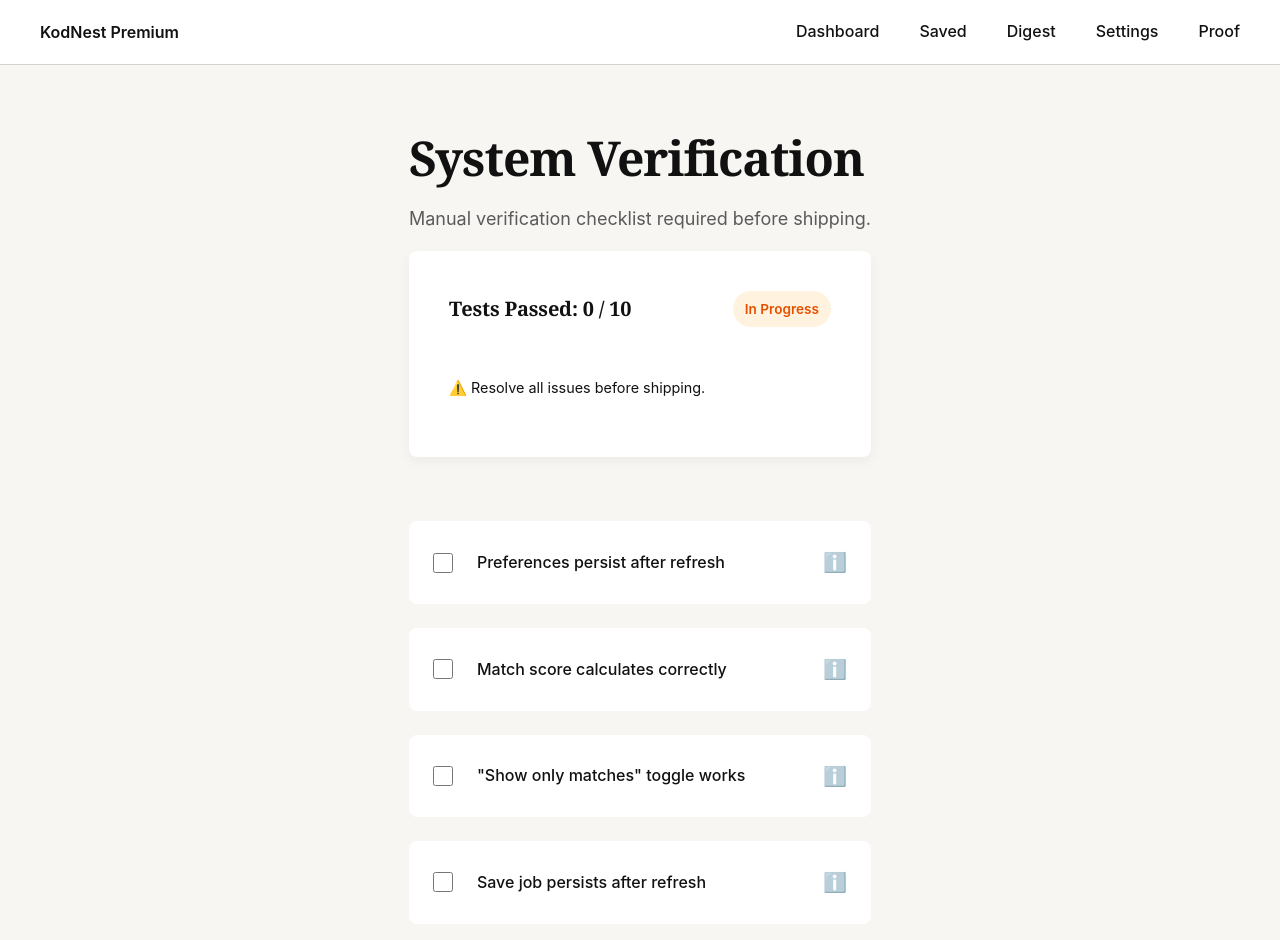
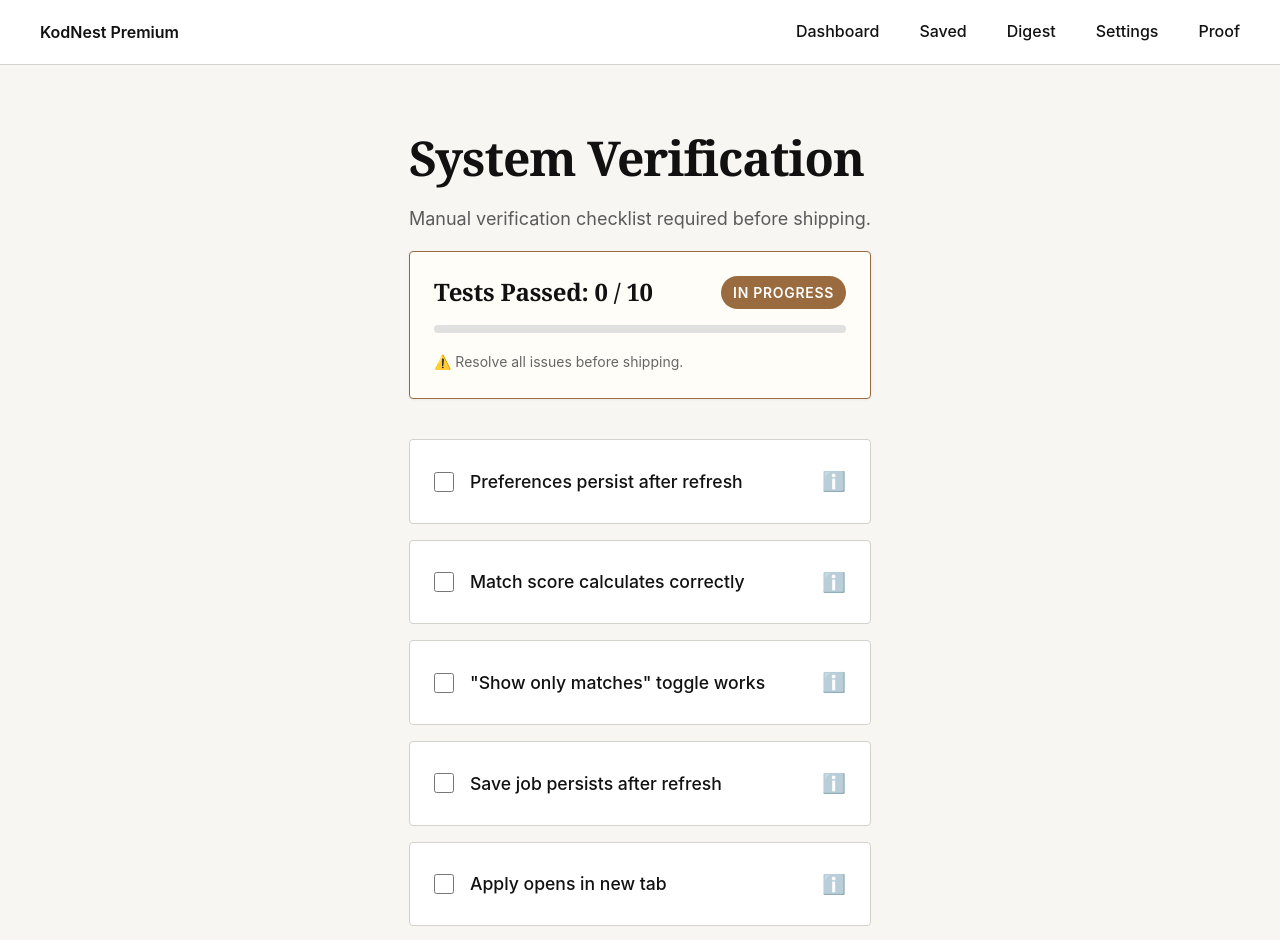
Before and after one commit to Divya07-22/Job-Notification, a React (Vite) app: page /jt/07-test in a window 1280 px wide. Shown: the top 940 px of the page. Built offline with nearby package versions, Linux system fonts and the light colour scheme.

Commit message:
Implement Test Checklist Styles and Ship Lock Logic

```diff
--- a/src/styles.css
+++ b/src/styles.css
@@ -2571,3 +2571,214 @@ select.input {
   font-weight: 600;
   font-size: 0.9rem;
 }
+
+
+/* ============================================
+   TEST CHECKLIST & SHIP PAGE STYLES
+   ============================================ */
+
+/* Summary Card */
+.summary-card {
+  background-color: var(--color-surface);
+  border: 1px solid var(--color-border);
+  border-radius: var(--border-radius);
+  padding: var(--space-md);
+  margin-bottom: var(--space-lg);
+  box-shadow: 0 1px 3px rgba(0, 0, 0, 0.05);
+}
+
+.summary-card--success {
+  border-color: var(--color-success);
+  background-color: #F8FFF8;
+}
+
+.summary-card--warning {
+  border-color: var(--color-warning);
+  background-color: #FFFDF8;
+}
+
+.summary-card__header {
+  display: flex;
+  justify-content: space-between;
+  align-items: center;
+  margin-bottom: var(--space-sm);
+  flex-wrap: wrap;
+  gap: var(--space-sm);
+}
+
+.summary-card__title {
+  font-family: var(--font-serif);
+  font-size: var(--font-size-h3);
+  margin: 0;
+  color: var(--color-text-primary);
+}
+
+.summary-badge {
+  font-family: var(--font-sans);
+  font-size: var(--font-size-small);
+  font-weight: 600;
+  padding: 4px 12px;
+  border-radius: 20px;
+  text-transform: uppercase;
+  letter-spacing: 0.05em;
+}
+
+.summary-badge--success {
+  background-color: var(--color-success);
+  color: white;
+}
+
+.summary-badge--warning {
+  background-color: var(--color-warning);
+  color: white;
+}
+
+.summary-message {
+  margin-top: var(--space-sm);
+  font-size: var(--font-size-small);
+  color: #666;
+  margin-bottom: 0;
+}
+
+/* Progress Bar */
+.progress-bar {
+  height: 8px;
+  background-color: #E0E0E0;
+  border-radius: 4px;
+  overflow: hidden;
+  margin-top: var(--space-xs);
+}
+
+.progress-bar__fill {
+  height: 100%;
+  background-color: var(--color-accent);
+  transition: width 0.3s ease;
+}
+
+/* Checklist */
+.checklist-container {
+  display: grid;
+  gap: var(--space-sm);
+  margin-bottom: var(--space-lg);
+}
+
+.checklist-item {
+  background-color: var(--color-surface);
+  border: 1px solid var(--color-border);
+  border-radius: var(--border-radius);
+  padding: var(--space-md);
+  display: flex;
+  justify-content: space-between;
+  align-items: center;
+  transition: border-color 0.2s ease;
+}
+
+.checklist-item:hover {
+  border-color: #999;
+}
+
+.checklist-label {
+  display: flex;
+  align-items: center;
+  gap: var(--space-sm);
+  cursor: pointer;
+  flex: 1;
+}
+
+.checklist-checkbox {
+  width: 20px;
+  height: 20px;
+  accent-color: var(--color-accent);
+  cursor: pointer;
+}
+
+.checklist-text {
+  font-family: var(--font-sans);
+  font-size: 1.1rem;
+  font-weight: 500;
+  color: var(--color-text-primary);
+}
+
+.checklist-tooltip {
+  position: relative;
+  cursor: help;
+  margin-left: var(--space-sm);
+}
+
+.tooltip-icon {
+  font-size: 1.2rem;
+  opacity: 0.6;
+}
+
+.tooltip-text {
+  visibility: hidden;
+  background-color: #333;
+  color: #fff;
+  text-align: center;
+  border-radius: 4px;
+  padding: 8px 12px;
+  position: absolute;
+  z-index: 10;
+  bottom: 125%;
+  left: 50%;
+  transform: translateX(-100%); /* Shift left to avoid overflow */
+  opacity: 0;
+  transition: opacity 0.2s;
+  width: 250px;
+  font-size: 0.85rem;
+  line-height: 1.4;
+  box-shadow: 0 4px 6px rgba(0,0,0,0.1);
+}
+
+.checklist-tooltip:hover .tooltip-text {
+  visibility: visible;
+  opacity: 1;
+}
+
+.checklist-actions {
+  display: flex;
+  justify-content: flex-end;
+  gap: var(--space-md);
+  align-items: center;
+  border-top: 1px solid var(--color-border);
+  padding-top: var(--space-md);
+}
+
+.btn--disabled {
+  background-color: #ccc;
+  border-color: #ccc;
+  cursor: not-allowed;
+  pointer-events: none;
+}
+
+/* Ship Page */
+.ship-card {
+  max-width: 600px;
+  margin: 0 auto;
+  text-align: center;
+  background-color: white;
+  padding: var(--space-xl);
+  border-radius: var(--border-radius);
+  box-shadow: 0 4px 12px rgba(0,0,0,0.05);
+  border: 1px solid #eee;
+}
+
+.ship-card h2 {
+  font-family: var(--font-serif);
+  color: var(--color-accent);
+  margin-bottom: var(--space-md);
+}
+
+.text-success {
+  color: var(--color-success);
+  font-weight: 600;
+  font-size: 1.1rem;
+  margin-bottom: var(--space-xs);
+}
+
+.ship-actions {
+  margin-top: var(--space-lg);
+  display: flex;
+  justify-content: center;
+  gap: var(--space-md);
+}
```
